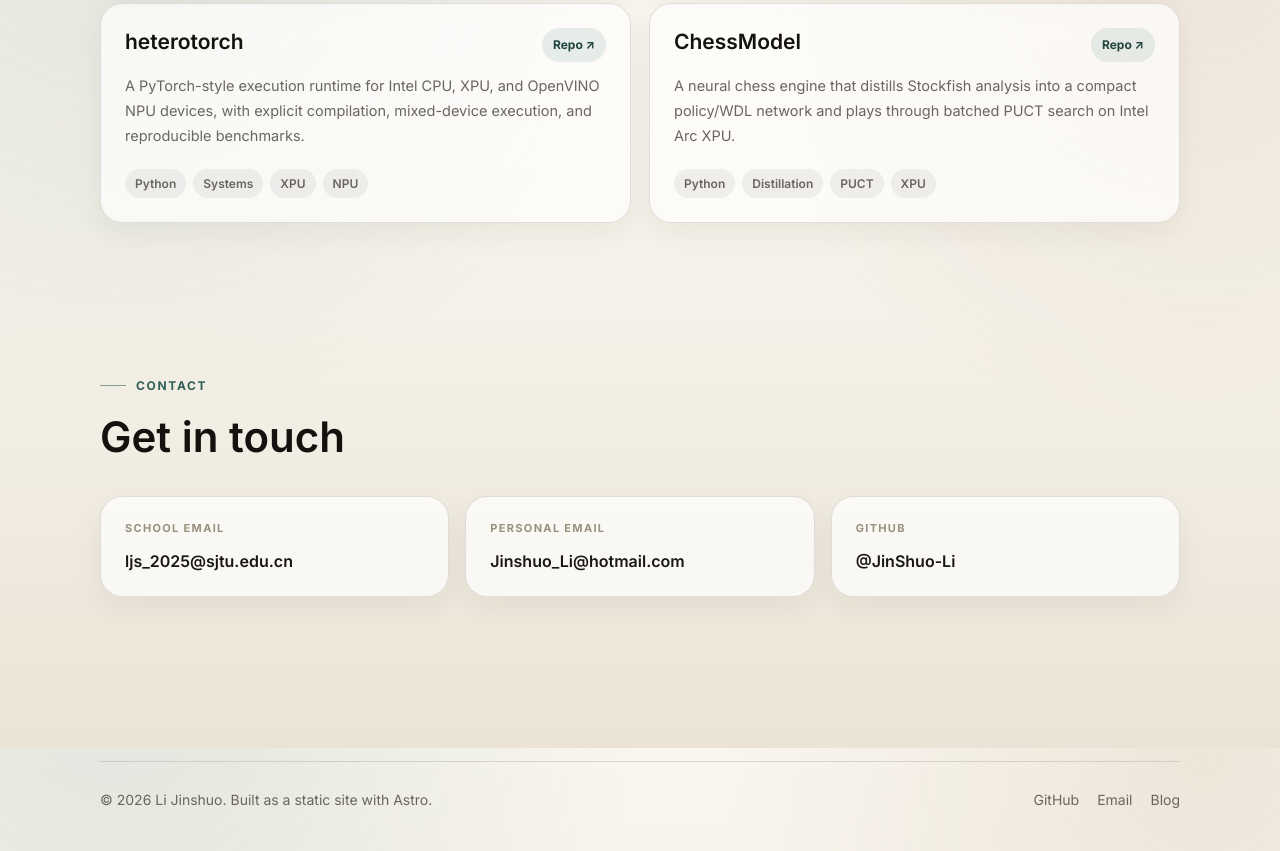
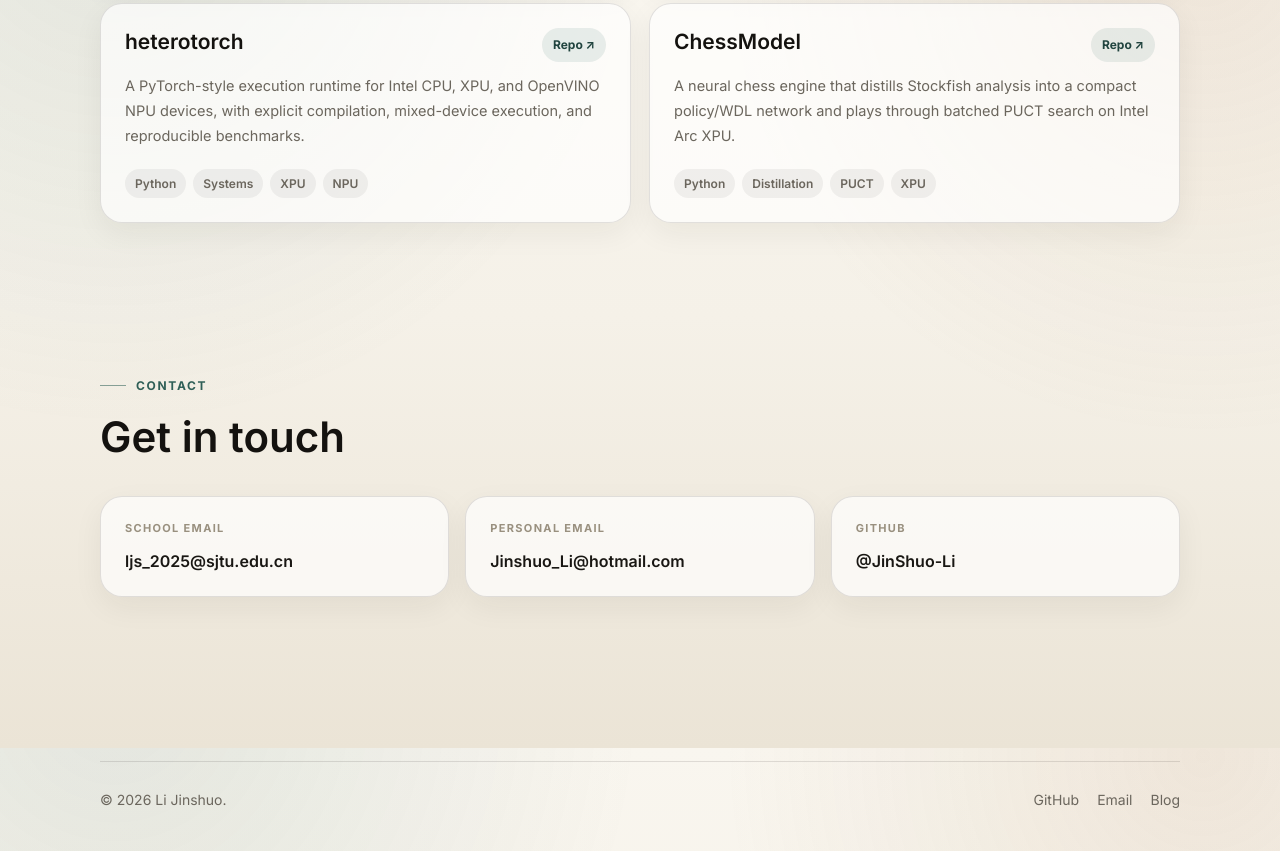
Before and after one commit to JinShuo-Li/JinShuo-Li.github.io, an Astro site: page / in a window 1280 px wide. Shown: the part 1652-2503 px from the top of the page. Built offline with nearby package versions, Linux system fonts and the light colour scheme; Astro itself is replaced by a stand-in of ours.

Commit message:
chore(site): simplify the footer copyright line

```diff
--- a/src/components/Footer.astro
+++ b/src/components/Footer.astro
@@ -6,7 +6,7 @@ const year = new Date().getFullYear();
 
 <footer class="site-footer">
   <div class="container footer-inner">
-    <div>© {year} {site.name}. Built as a static site with Astro.</div>
+    <div>© {year} {site.name}.</div>
     <div class="footer-links">
       <a href={site.github} target="_blank" rel="noopener">GitHub</a>
       <a href={`mailto:${site.emailSchool}`}>Email</a>
```
